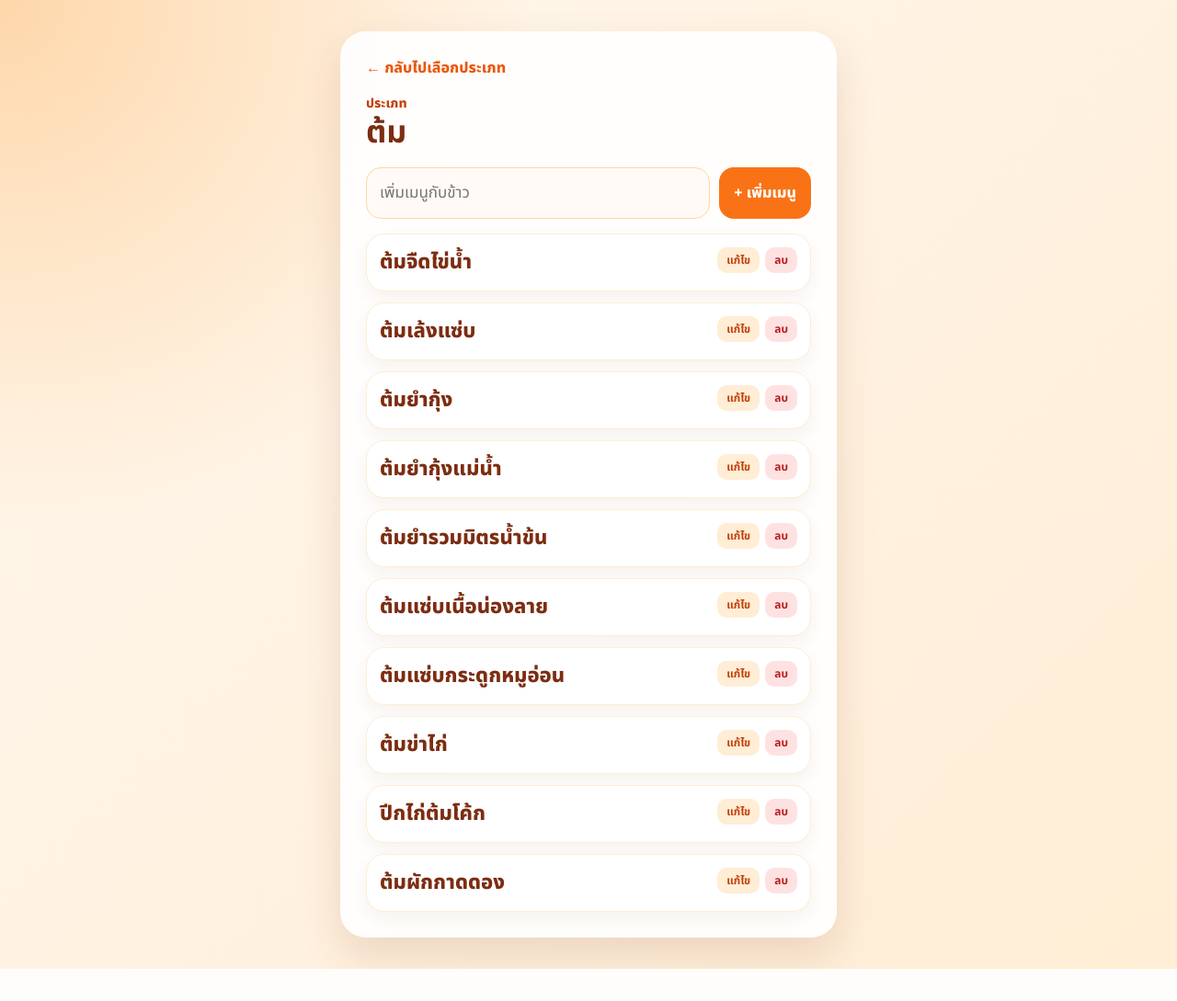
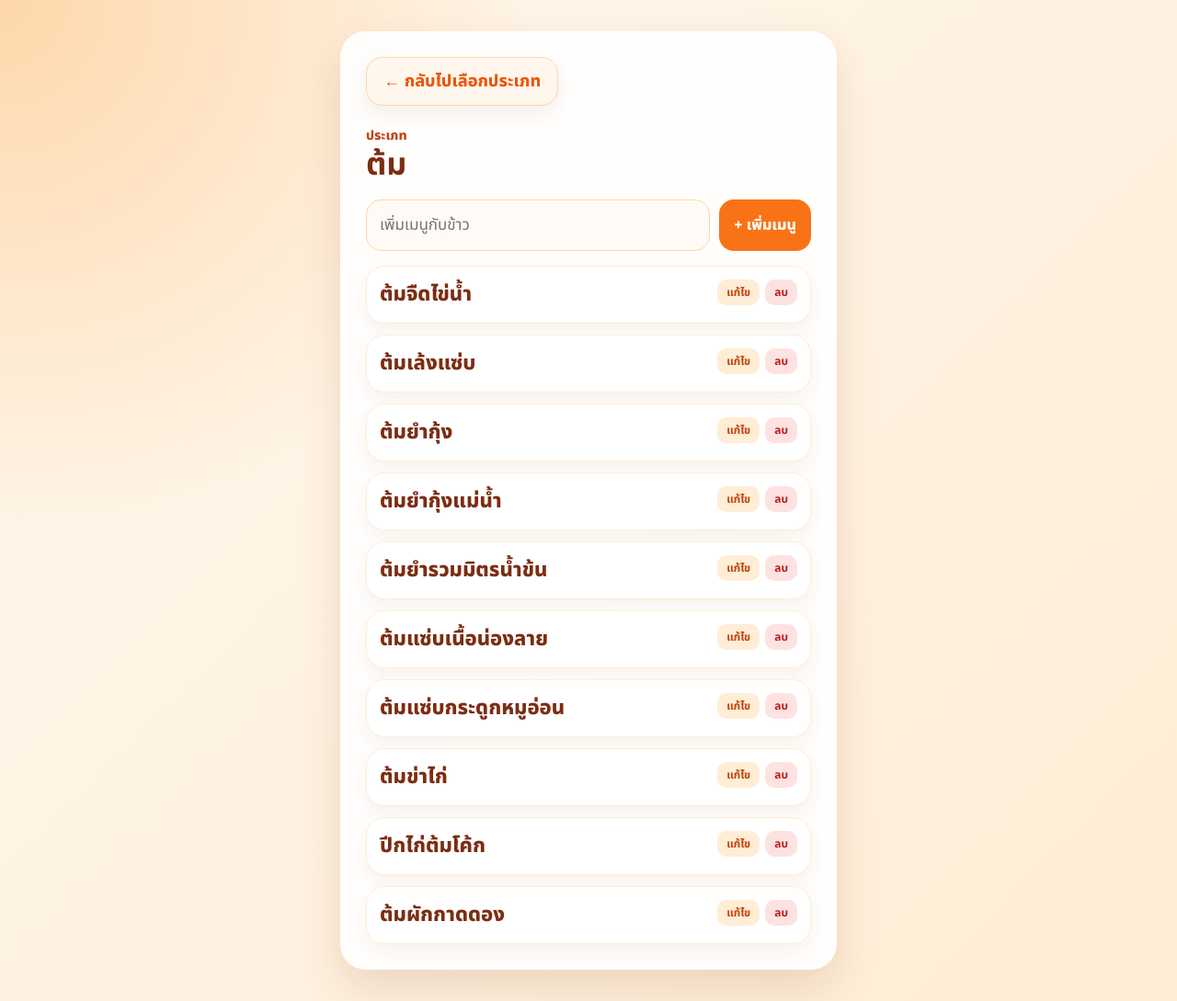
Before and after one commit to apntech2026/food-menu-app, a Flask app: page /category/1 in a window 1280 px wide. Shown: the whole page at 92% size. Before the commit the page ends 1054 px from the top, so only its background shows below. Run offline with Flask 3, Linux system fonts and the light colour scheme; data comes from the database, SQL or seed files in the repository; some libraries are stand-ins or nearby versions.

Commit message:
Add files via upload

```diff
--- a/static/style.css
+++ b/static/style.css
@@ -48,12 +48,28 @@ h1 {
     line-height: 1.15;
 }
 
-.back {
-    display: inline-block;
-    margin-bottom: 16px;
-    color: #ea580c;
-    text-decoration: none;
-    font-weight: 800;
+.back{
+    display:inline-flex;
+    align-items:center;
+    justify-content:center;
+    min-height:52px;
+    padding:12px 18px;
+    margin-bottom:22px;
+
+    background:#fff7ed;
+    border:1px solid #fed7aa;
+    border-radius:18px;
+
+    color:#ea580c;
+    text-decoration:none;
+    font-weight:800;
+    font-size:18px;
+
+    box-shadow:0 8px 18px rgba(120,53,15,.08);
+}
+
+.back:active{
+    transform:scale(.98);
 }
 
 .add-form, .edit-form {
```
